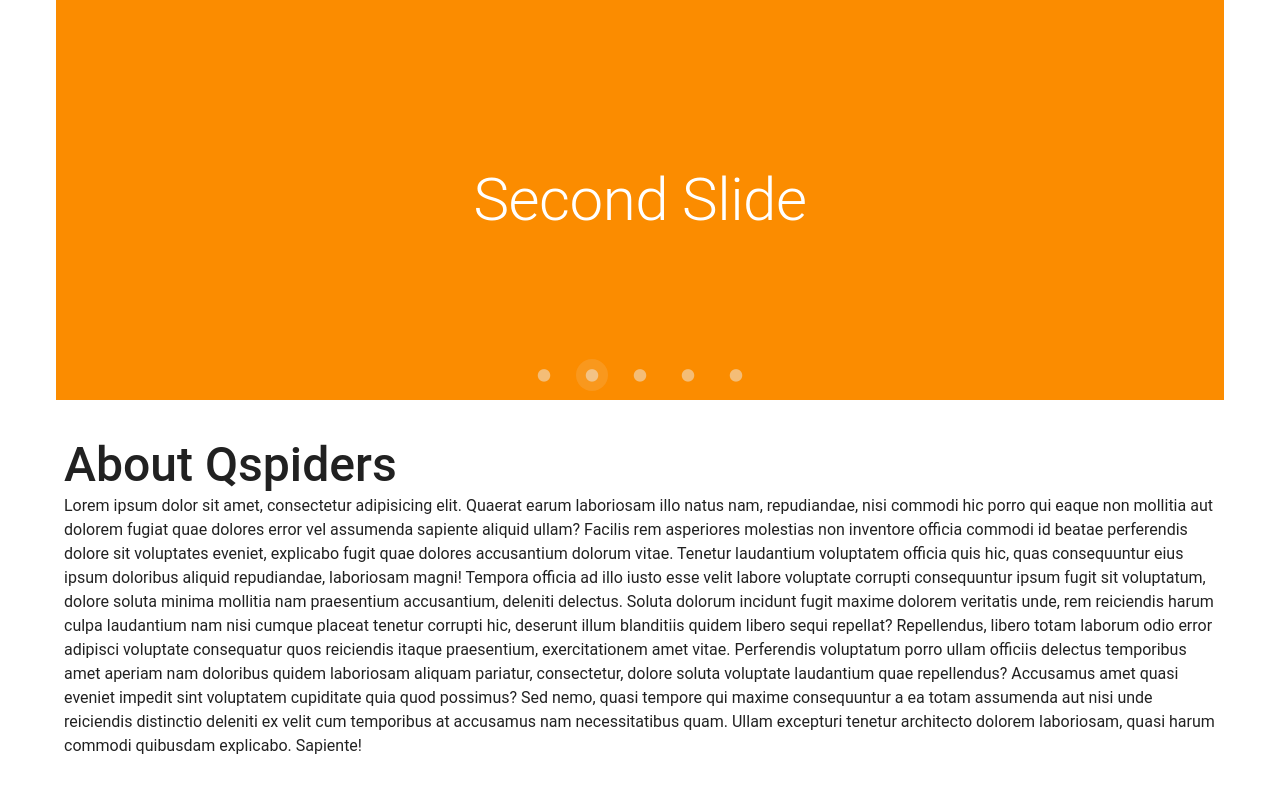
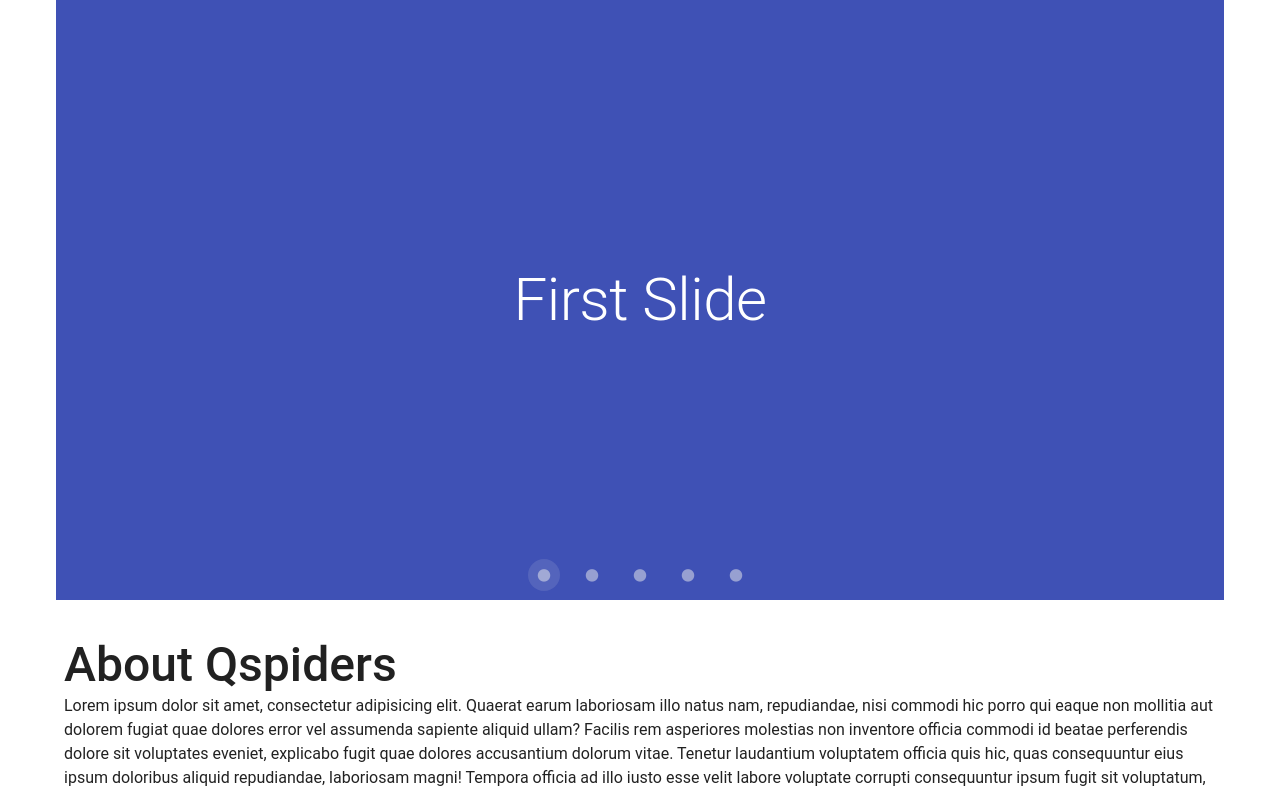
Before and after one commit to TechBhoomi/event-proposal-tascon, a Vue app: page / in a window 1280 px wide. Shown: the part 816-1608 px from the top of the page. Built offline with nearby package versions, Linux system fonts and the light colour scheme.

Commit message:
carousel styling

```diff
--- a/src/components/carousel/Carousel.vue
+++ b/src/components/carousel/Carousel.vue
@@ -17,10 +17,9 @@ export default {
 
 <template>
   <v-carousel
-    height="400"
+    height="600"
     show-arrows="hover"
     cycle
-    :interval="5000"
     hide-delimiter-background
     class="carouselForm"
   >
```
